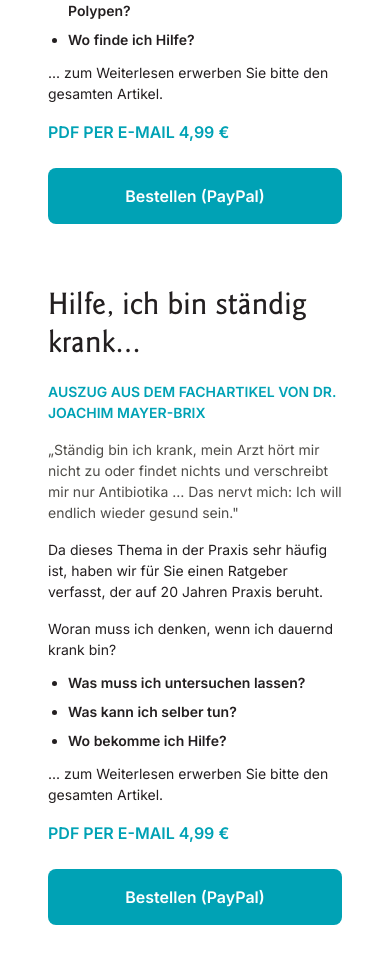
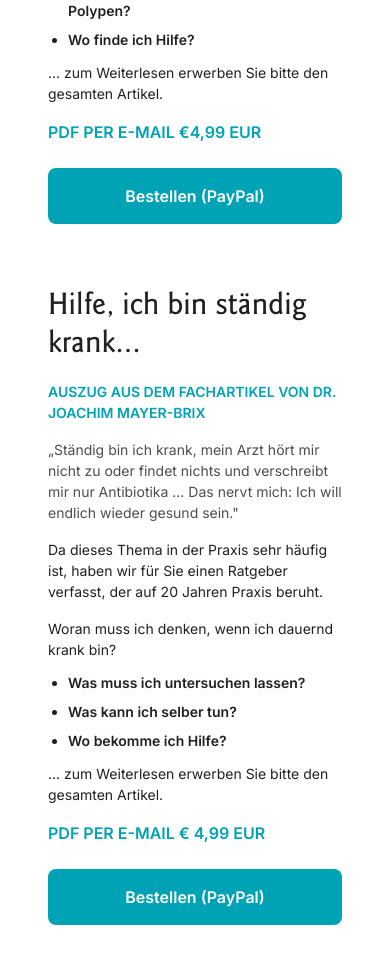
Before and after one commit to JonasASchmidt/dr-mayer-brix, a website with bundled scripts: page index.html in a window 390 px wide. Shown: the part 7483-8447 px from the top of the page. Built offline with nearby package versions, Linux system fonts and the light colour scheme.

Commit message:
Fix Fachartikel PayPal forms: replace single-item select with hidden field
The user supplied the original Squarespace PayPal snippets for both
articles to confirm the checkout data. hosted_button_id/on0/currency_code
already matched exactly; the one real gap was the <select name="os0">
dropdown carrying the option PayPal needs — dropped entirely somewhere
in an earlier pass, which meant the order's os0 field was never being
submitted at all.

Since the select only ever had the one non-optional option, there's
nothing for a visitor to choose and Figma shows no dropdown control
here — a hidden input submits PayPal the identical os0 value without
rendering a pointless one-item native select, matching the button's
already-correct Figma styling (mint bg, white text, rounded-8, the
short/long label swap at the 64rem breakpoint) with no dropdown UI to
style away.

Also corrected both "PDF per E-Mail" price labels to Figma's literal
text ("€4,99 EUR" / "€ 4,99 EUR", euro-before-number with the odd
space-vs-no-space inconsistency preserved exactly) — they'd been
normalized to German "4,99 €" order in an earlier pass.

Co-Authored-By: Claude Sonnet 5 <noreply@anthropic.com>

```diff
--- a/index.html
+++ b/index.html
@@ -270,11 +270,17 @@
             <li>Wo finde ich Hilfe?</li>
           </ul>
           <p>... zum Weiterlesen erwerben Sie bitte den gesamten Artikel.</p>
-          <p class="uppercase-label">PDF per E-Mail 4,99 €</p>
+          <p class="uppercase-label">PDF per E-Mail €4,99 EUR</p>
           <form action="https://www.paypal.com/cgi-bin/webscr" method="post" target="_top" class="paypal-hosted-form fachartikel-buy">
             <input type="hidden" name="cmd" value="_s-xclick">
             <input type="hidden" name="hosted_button_id" value="ZVE567CQTAPRC">
             <input type="hidden" name="on0" value="Fachartikel: Die Polypen bei meinem Kind sollen operiert werden,">
+            <!-- The original Squarespace form used a <select name="os0"> with a
+                 single, non-optional <option> — there's nothing for a visitor to
+                 actually choose, and Figma shows no dropdown control here at all.
+                 A hidden field submits PayPal the identical os0 value without
+                 rendering a pointless one-item native select. -->
+            <input type="hidden" name="os0" value="PDF per E-Mail">
             <input type="hidden" name="currency_code" value="EUR">
             <button type="submit" class="fachartikel-buy__button"><span class="fachartikel-buy__button-short">Bestellen (PayPal)</span><span class="fachartikel-buy__button-long">Kostenpflichtig bestellen (PayPal)</span></button>
           </form>
@@ -291,11 +297,15 @@
             <li>Wo bekomme ich Hilfe?</li>
           </ul>
           <p>... zum Weiterlesen erwerben Sie bitte den gesamten Artikel.</p>
-          <p class="uppercase-label">PDF per E-Mail 4,99 €</p>
+          <p class="uppercase-label">PDF per E-Mail € 4,99 EUR</p>
           <form action="https://www.paypal.com/cgi-bin/webscr" method="post" target="_top" class="paypal-hosted-form fachartikel-buy">
             <input type="hidden" name="cmd" value="_s-xclick">
             <input type="hidden" name="hosted_button_id" value="QCJGWD4PRCMEC">
             <input type="hidden" name="on0" value="Fachartikel: Hilfe, ich bin ständig krank...">
+            <!-- See the first form's comment: a hidden field replaces the
+                 original single-item <select name="os0">, since there's
+                 nothing to choose and Figma shows no dropdown here. -->
+            <input type="hidden" name="os0" value="PDF per E-Mail">
             <input type="hidden" name="currency_code" value="EUR">
             <button type="submit" class="fachartikel-buy__button"><span class="fachartikel-buy__button-short">Bestellen (PayPal)</span><span class="fachartikel-buy__button-long">Kostenpflichtig bestellen (PayPal)</span></button>
           </form>
```
